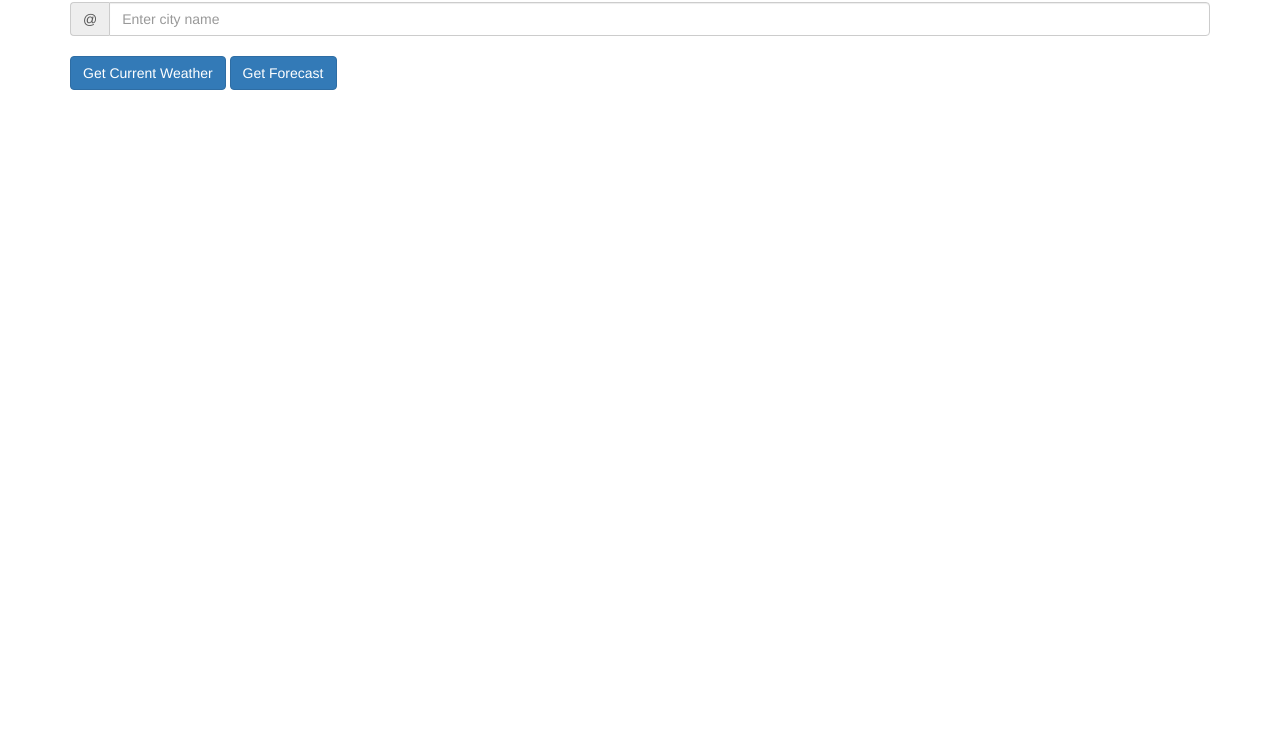
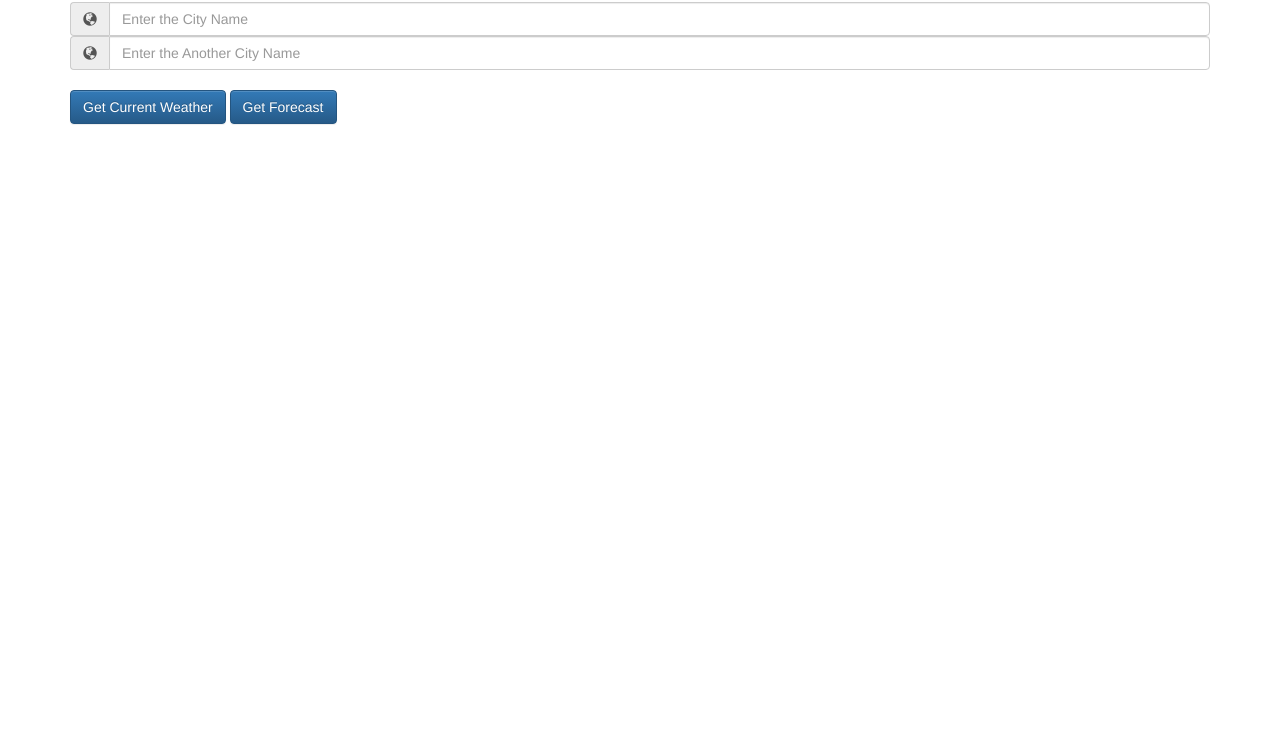
Before and after one commit to uma1996/weather-app, a plain HTML site: page index.html in a window 1280 px wide. Shown: the part 54-800 px from the top of the page. Drawn offline with nearby package versions, Linux system fonts and the light colour scheme.

Commit message:
some changes done

```diff
--- a/index.html
+++ b/index.html
@@ -11,6 +11,8 @@
     <script src="https://code.highcharts.com/modules/export-data.js"></script>
     <link rel="stylesheet" href="https://maxcdn.bootstrapcdn.com/bootstrap/3.3.7/css/bootstrap.min.css" integrity="sha384-BVYiiSIFeK1dGmJRAkycuHAHRg32OmUcww7on3RYdg4Va+PmSTsz/K68vbdEjh4u"
         crossorigin="anonymous">
+<link rel="stylesheet" href="https://maxcdn.bootstrapcdn.com/bootstrap/3.3.7/css/bootstrap-theme.min.css" integrity="sha384-rHyoN1iRsVXV4nD0JutlnGaslCJuC7uwjduW9SVrLvRYooPp2bWYgmgJQIXwl/Sp" crossorigin="anonymous">
+
     <link rel="stylesheet" href="css/app.css">
     <title>Weather App</title>
 </head>
@@ -19,8 +21,12 @@
     <div class="container">
         <h3 class="text-center">Weather App</h3>
         <div class="input-group">
-            <span class="input-group-addon" id="basic-addon1">@</span>
-            <input type="text" class="form-control" placeholder="Enter city name" aria-describedby="basic-addon1" id="cityInput">
+            <span class="input-group-addon"><i class="glyphicon glyphicon-globe"></i></span>
+            <input type="text" class="form-control" placeholder="Enter the City Name" id="cityInput">
+        </div>
+        <div class="input-group">
+            <span class="input-group-addon"><i class="glyphicon glyphicon-globe"></i></span>
+            <input type="text" class="form-control" placeholder="Enter the Another City Name" id="cityInputs">
         </div>
         <button id="getWeatherBtn" class="btn btn-primary">Get Current Weather</button>
         <button id="getForecastBtn" class="btn btn-primary">Get Forecast</button>
--- a/js/app.js
+++ b/js/app.js
@@ -1,17 +1,16 @@
 $('#getWeatherBtn').click(() => {
     $('#chart-container').hide();
-    console.log('Button clicked');
     const cityName = $('#cityInput').val();
     $.ajax({
         type: 'GET',
         url: `http://api.openweathermap.org/data/2.5/weather?q=${cityName}&appid=27d43832d2a4adcb97fcbfa23db130aa`,
         success: (data) => {
-            console.log('In success callback');
-            console.log(data);
             const currentTemp = Math.round(data.main.temp - 270);
             const currentPressure = data.main.pressure;
             const humidity = data.main.humidity;
             $('#currentTemperature').html(currentTemp);
+            $('#currentPressure').html(currentPressure);
+            $('#currrentHumidity').html(humidity);
             $('table').show();
         },
         error: (err) => {
@@ -24,9 +23,6 @@ $('#getWeatherBtn').click(() => {
 $('#getForecastBtn').click(() => {
     $('table').hide();
     const cityName = $('#cityInput').val();
-    // Hit the API
-    // On Success, parse the forecast information from the response
-    // and update the options in the chart
     $.ajax({
         type: 'GET',
         url: `http://api.openweathermap.org/data/2.5/forecast?q=${cityName}&appid=133b42fff699f45866056ed2e4a093db`,
```
